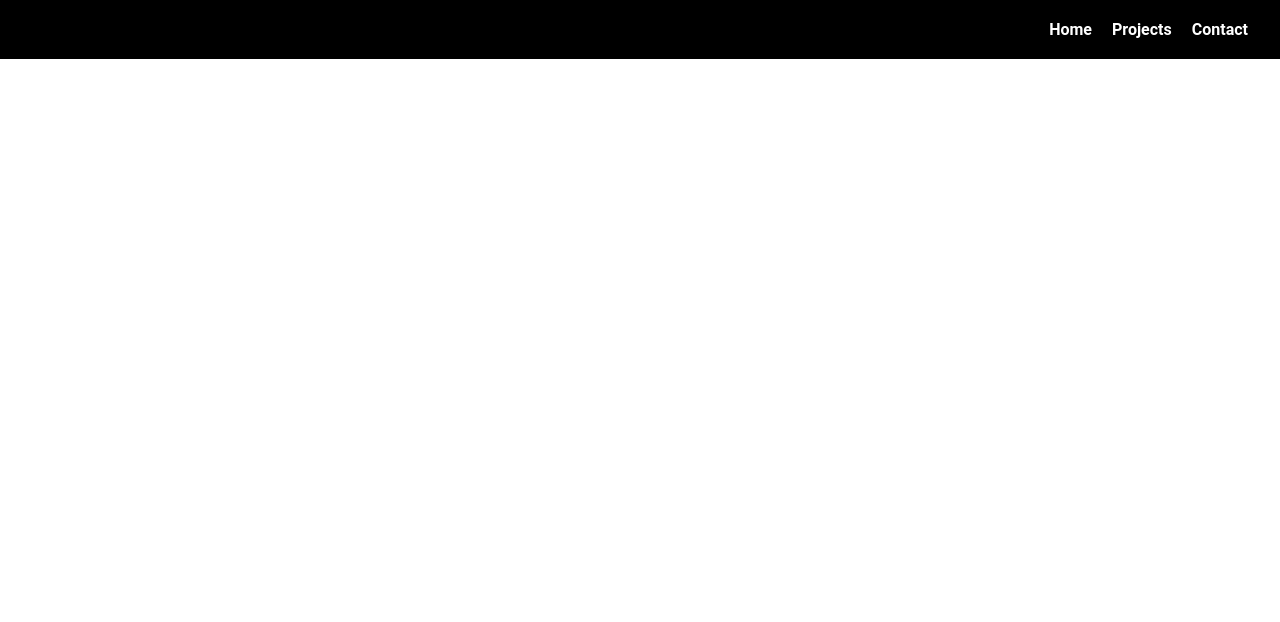
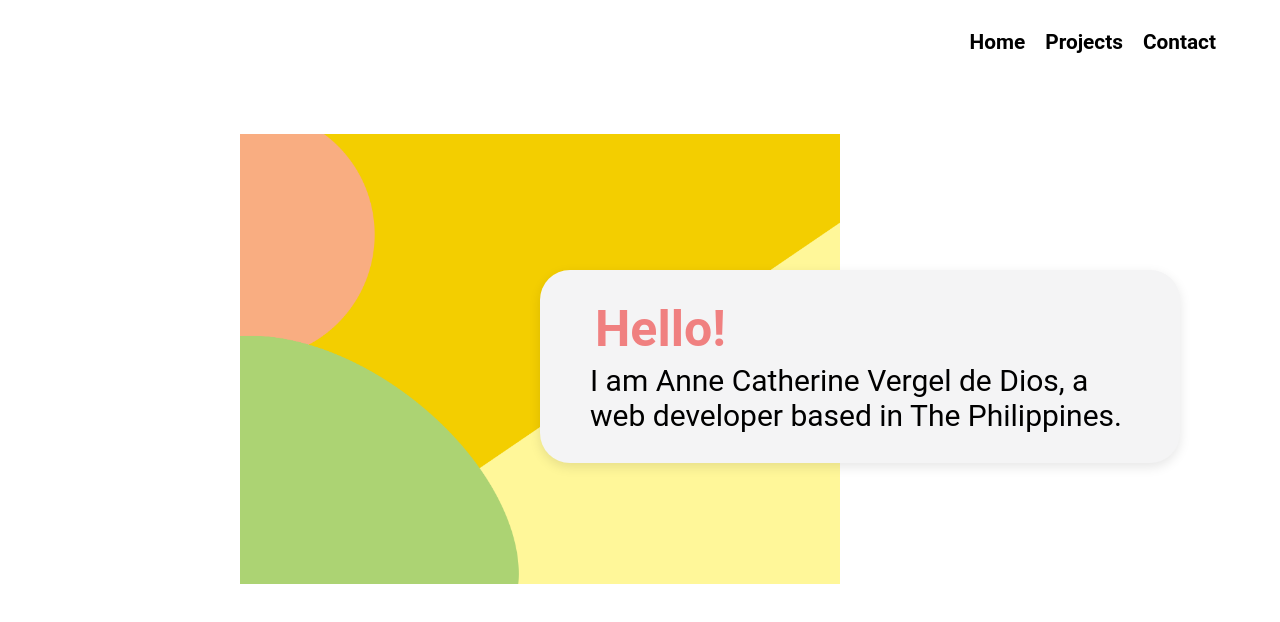
Before and after one commit to LetsGo12300/portfolio, a React (Create React App) app: page / in a window 1280 px wide. Shown: the top 622 px of the page. Built offline with nearby package versions, Linux system fonts and the light colour scheme.

Commit message:
Added home banner introduction

```diff
--- a/src/App.js
+++ b/src/App.js
@@ -1,4 +1,5 @@
 import Navbar from './components/Navbar';
+import Home from './components/Home';
 import React, { useEffect } from "react";
 
 const App = () => {
@@ -9,6 +10,7 @@ const App = () => {
   return (
     <>
     <Navbar/>
+    <Home/>
     </>
   );
 };
--- a/src/components/Home.js
+++ b/src/components/Home.js
@@ -1,7 +1,22 @@
 import React from 'react';
+import colors from '../images/colors.png';
 
 const Home = () => {
-
+    return (
+        <section id="home">
+            <div>
+                <img className="home-img" src={colors} alt=""/>
+            </div>
+            <div className="home-text">
+                <div className="home-greeting">
+                    Hello!
+                </div>
+                <div className="home-intro">
+                    I am Anne Catherine Vergel de Dios, a web developer based in The Philippines.
+                </div>
+            </div>
+        </section>
+    );
 };
 
 export default Home;
--- a/src/index.css
+++ b/src/index.css
@@ -17,14 +17,14 @@ html, body, #root{
     display: flex;
     justify-content: right;
     align-items: center;
-    padding: 20px 0px;
-    background-color: black;
+    padding: 30px 0px;
+    /* background-color: black; */
 }
 
 ul{
     display: flex;
     gap: 20px;
-    margin-right: 2em;
+    margin-right: 4em;
 }
 
 li{
@@ -33,15 +33,56 @@ li{
 }
 
 li a{
-    color: white;
+    font-size: 1.3em;
+    color: black;
+    /* color: white; */
 }
 
 li a:hover{
-    color: rgb(139, 139, 139);
+    color: #8b8b8b;
 }
 
 a:link, a:visited, a:hover, a:active{
     text-decoration: none;
+}
+
+/* Home.js */
+
+#home{
+    position: relative;
+    display: flex;
+    justify-content: center;
+    margin-top: 50px;
+    transform: translate(-100px);
+}
+
+img.home-img{
+    width: 600px;
+    height: auto;
+}
+
+div.home-text{
+    background-color: #f4f4f5;
+    padding: 30px 50px;
+    border-radius: 30px;
+    position: absolute;
+    top: 30%;
+    left: 50%;
+    max-width: 650px;
+    max-height: 250px;
+    box-shadow: rgba(0, 0, 0, 0.1) 0px 4px 12px;
+}
+
+div.home-greeting{
+    font-size: 50px;
+    font-weight: bold;
+    margin-left: 5px;
+    color: #F08080;
+}
+
+div.home-intro{
+    margin-top: 5px;
+    font-size: 30px;
 }
 
 /* Media queries */
```
Also changed, not shown: src/images/colors.png (added).
